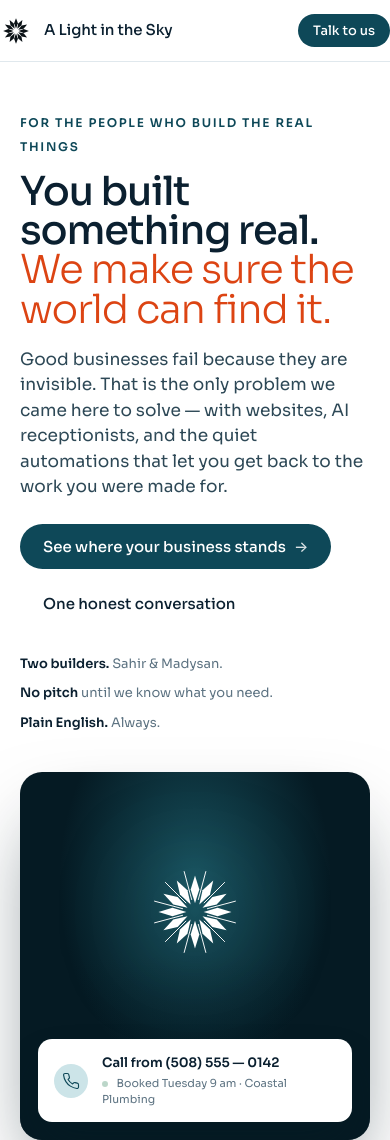
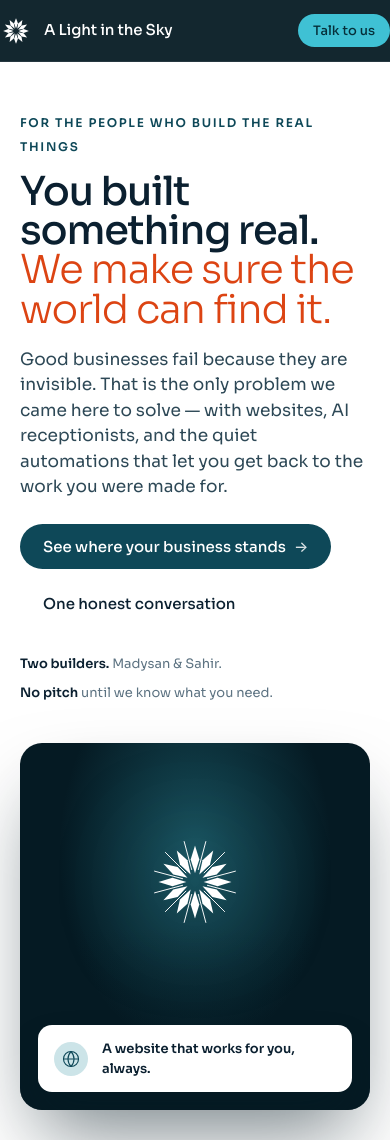
Before and after one commit to thisissahir/alitsky, a website: page index.html in a window 390 px wide. Shown: the top 1140 px of the page. Drawn offline with Linux system fonts and the light colour scheme.

Commit message:
Dark sitewide nav; refresh homepage hero trust line and hero card
- Nav: deep-teal-900 background with slight blur, white brand mark
  (CSS filter, no new asset), nav links shift to white with cyan-400
  hover. Primary CTA in the nav switches to cyan so it stays prominent
  against the dark background.
- Hero trust line: reorder to "Madysan & Sahir", drop the
  "Plain English. Always." line.
- Hero card: swap the phone icon for a globe and replace the
  call-notification content with the tagline
  "A website that works for you, always." (removed the live-dot meta).

```diff
--- a/index.html
+++ b/index.html
@@ -62,9 +62,8 @@
           <a href="#how" class="btn btn-ghost btn-lg">One honest conversation</a>
         </div>
         <div class="hero-trust">
-          <div><strong>Two builders.</strong> Sahir &amp; Madysan.</div>
+          <div><strong>Two builders.</strong> Madysan &amp; Sahir.</div>
           <div><strong>No pitch</strong> until we know what you need.</div>
-          <div><strong>Plain English.</strong> Always.</div>
         </div>
       </div>
 
@@ -72,14 +71,10 @@
         <img src="assets/logo-mark-reverse.svg" alt="" class="hero-star">
         <div class="hero-card">
           <div class="hero-card-icon">
-            <svg xmlns="http://www.w3.org/2000/svg" width="18" height="18" viewBox="0 0 24 24" fill="none" stroke="currentColor" stroke-width="1.5" stroke-linecap="round" stroke-linejoin="round"><path d="M22 16.92v3a2 2 0 0 1-2.18 2 19.79 19.79 0 0 1-8.63-3.07 19.5 19.5 0 0 1-6-6 19.79 19.79 0 0 1-3.07-8.67A2 2 0 0 1 4.11 2h3a2 2 0 0 1 2 1.72 12.84 12.84 0 0 0 .7 2.81 2 2 0 0 1-.45 2.11L8.09 9.91a16 16 0 0 0 6 6l1.27-1.27a2 2 0 0 1 2.11-.45 12.84 12.84 0 0 0 2.81.7A2 2 0 0 1 22 16.92z"/></svg>
+            <svg xmlns="http://www.w3.org/2000/svg" width="18" height="18" viewBox="0 0 24 24" fill="none" stroke="currentColor" stroke-width="1.5" stroke-linecap="round" stroke-linejoin="round"><circle cx="12" cy="12" r="10"/><path d="M12 2a14.5 14.5 0 0 0 0 20 14.5 14.5 0 0 0 0-20"/><path d="M2 12h20"/></svg>
           </div>
           <div style="flex:1">
-            <div class="hero-card-title">Call from (508) 555 — 0142</div>
-            <div class="hero-card-meta">
-              <span class="live-dot"></span>
-              Booked Tuesday 9 am · Coastal Plumbing
-            </div>
+            <div class="hero-card-title">A website that works for you, always.</div>
           </div>
         </div>
       </div>
--- a/kit.css
+++ b/kit.css
@@ -11,26 +11,31 @@ img { max-width: 100%; height: auto; }
 }
 .container-wide { max-width: var(--container-wide); }
 
-/* ---------- Nav ---------- */
+/* ---------- Nav (dark) ---------- */
 .nav {
   position: sticky; top: 0; z-index: 50;
-  background: rgba(255,255,255,0.92);
+  background: rgba(5, 26, 35, 0.94);          /* deep-teal-900 with slight transparency */
   backdrop-filter: blur(10px);
   -webkit-backdrop-filter: blur(10px);
-  border-bottom: 1px solid var(--border);
+  border-bottom: 1px solid rgba(255, 255, 255, 0.08);
 }
 .nav-inner {
   display: flex; align-items: center; justify-content: space-between;
   padding: 18px 0;
 }
-.nav-brand { display: flex; align-items: center; gap: 12px; text-decoration: none; color: var(--fg); }
-.nav-brand-name { font-family: var(--font-display); font-size: 17px; font-weight: 500; letter-spacing: -0.01em; }
+.nav-brand { display: flex; align-items: center; gap: 12px; text-decoration: none; color: #fff; }
+/* White-out the brand mark so it reads on the dark nav. */
+.nav-brand img { filter: brightness(0) invert(1); }
+.nav-brand-name { font-family: var(--font-display); font-size: 17px; font-weight: 500; letter-spacing: -0.01em; color: #fff; }
 .nav-links { display: flex; gap: 36px; }
 .nav-links a {
-  font-size: 14px; color: var(--fg); text-decoration: none;
+  font-size: 14px; color: rgba(255, 255, 255, 0.82); text-decoration: none;
   font-weight: 500; transition: color 150ms;
 }
-.nav-links a:hover { color: var(--teal-800); }
+.nav-links a:hover { color: var(--cyan-400); }
+/* Override the primary button inside the dark nav so the CTA pops. */
+.nav .btn-primary { background: var(--cyan-400); color: #06303a; }
+.nav .btn-primary:hover { background: var(--cyan-300); }
 .nav-cta { padding: 10px 18px; font-size: 14px; }
 
 /* ---------- Nav dropdown ---------- */
```
